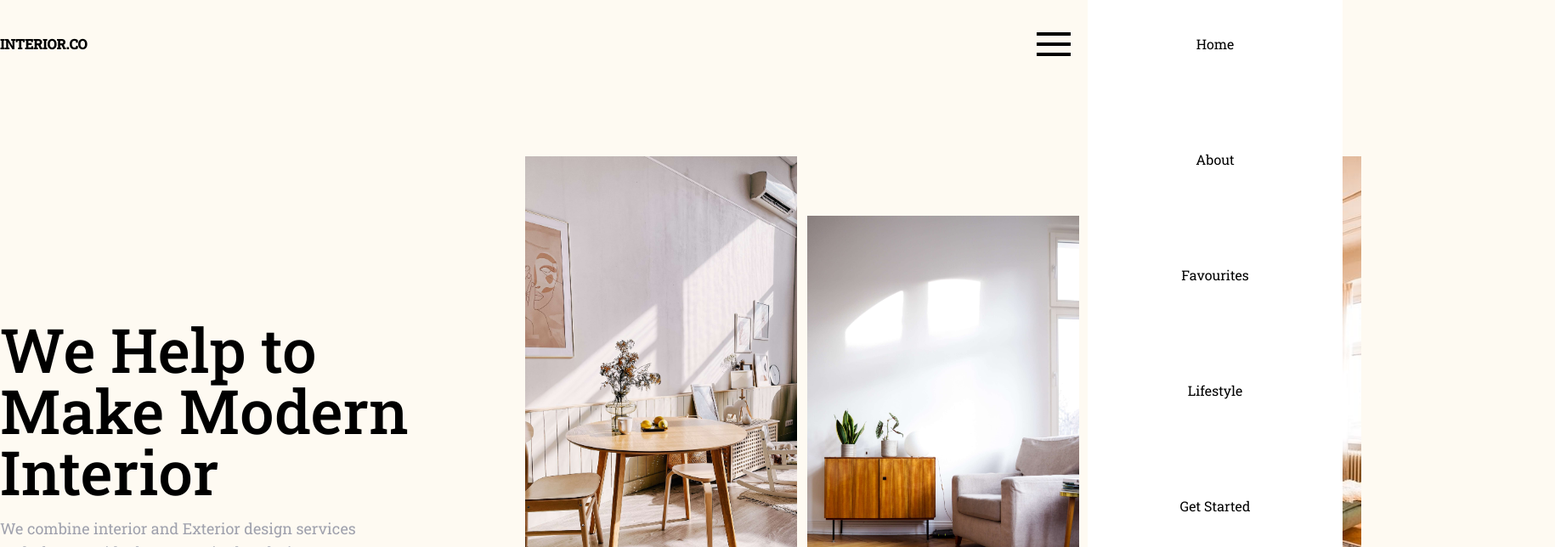
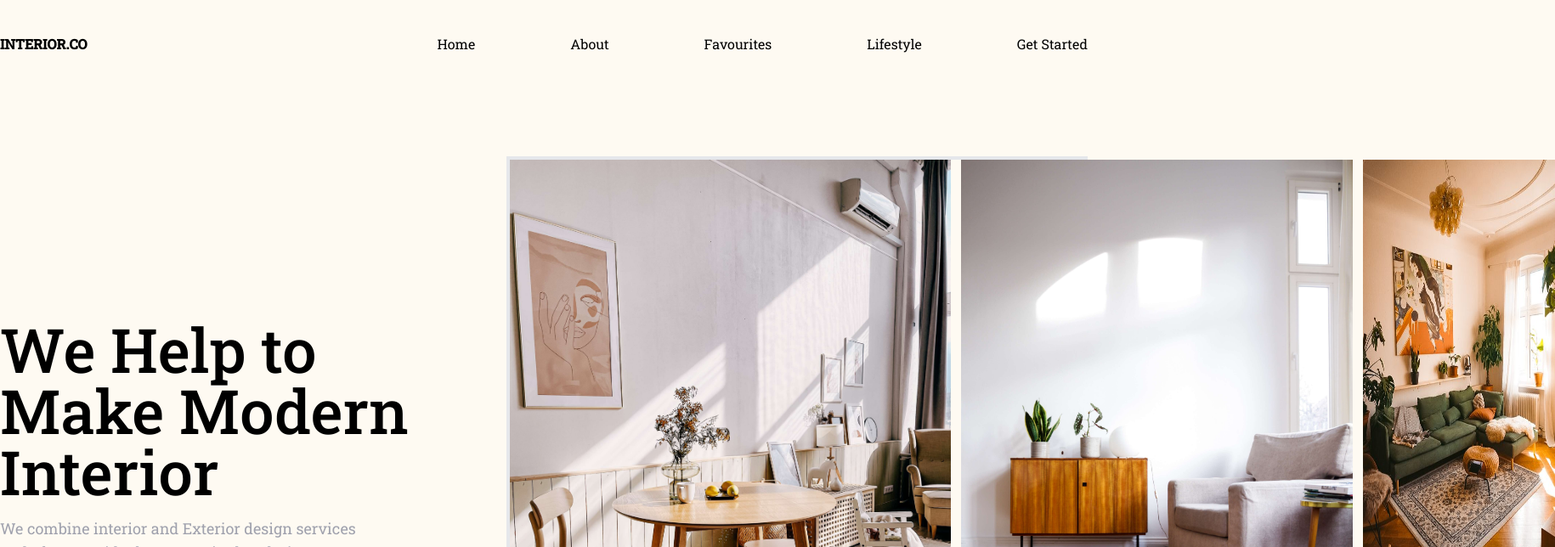
Before and after one commit to nofeth/slicing-website-interior, a React (Vite) app: page / in a window 1280 px wide. Shown: the top 644 px of the page at 85% size, 1830 px wide, since content can reach past the window. Built offline with nearby package versions, Linux system fonts and the light colour scheme.

Commit message:
fix jumbotron

```diff
--- a/index.html
+++ b/index.html
@@ -2,7 +2,7 @@
 <html lang="en" class="font-RobotoSlab">
   <head>
     <meta charset="UTF-8" />
-    <meta name="viewport" content="width=device-width, initial-scale=1.0" />
+    <meta name="viewport" content="width=device-width, initial-scale=1 " />
     <link rel="preconnect" href="https://fonts.googleapis.com">
     <link rel="preconnect" href="https://fonts.gstatic.com" crossorigin>
     <link href="https://fonts.googleapis.com/css2?family=Roboto+Slab:wght@300;400;500&display=swap" rel="stylesheet">
--- a/src/App.jsx
+++ b/src/App.jsx
@@ -7,25 +7,26 @@ function App() {
   function hiddenNavbar() {
     setActive(active ? false : true)
   }
+
   useEffect(() => {
 
   },[])
    return (
     <>
-      <header className='flex justify-between relative  container'>
+      <header className='flex justify-between  relative container'>
         <h1 className='ml-5 md:ml-0 uppercase py-10 font-semibold'>Interior.co</h1>
-        <button type='button' ref={hamburger} onClick={() => hiddenNavbar()} className='hamburger block mr-5'>
+        <button type='button' ref={hamburger} onClick={() => hiddenNavbar()} className={`${active ? 'block' : 'hidden'} hamburger mr-5 md:hidden`}>
           <span className='w-[40px] h-1 block my-2 bg-black'></span>
           <span className='w-[40px] h-1 block my-2 bg-black'></span>
           <span className='w-[40px] h-1 block my-2 bg-black'></span>
         </button>
-        <nav className={`${active ? 'translate-x-full' : 'translate-x-0'} translate ease-out duration-500 md:flex gap-9 lg:gap-16 xl:gap-28 2xl:gap-36 flex items-center pt-10 flex-col h-full bg-white fixed max-w-[300px] w-full z-20 right-0`} hidden={active}>
+        <nav className={`${active ? 'translate-x-full' : 'translate-x-0'} md:translate-x-0  translate md:transition-none ease-out duration-500 gap-9 lg:gap-16 xl:gap-28 2xl:gap-36 flex items-center pt-10 md:pt-0 md:flex-row flex-col h-full md:h-auto  bg-white md:bg-transparent md:static fixed md:max-w-none max-w-[300px] md:w-auto w-full z-20 right-0`}>
           <Link to="/">Home</Link>
           <Link to="#">About</Link>
           <Link to="#">Favourites</Link>
           <Link to="#">Lifestyle</Link>
           <Link to="#">Get Started</Link>
-          <Link to="#" onClick={hiddenNavbar} >
+          <Link className='md:hidden' to="#" onClick={hiddenNavbar} >
           <i className="uil uil-arrow-right text-4xl"></i>
           </Link>
         </nav>
--- a/src/components/templates/Jumbotron.jsx
+++ b/src/components/templates/Jumbotron.jsx
@@ -14,10 +14,10 @@ export default function Jumbotron(){
                 <button className="px-10 bg-[#F9A309]  text-white" ><i className="text-4xl uil uil-search"></i></button>
             </div>
             </article>
-            <article className="flex gap-3 md:order-2 order-1 w-full lg:w-1/2 mx-5 md:mx-auto">
-                <img className="self-start w-full lg:w-1/2 h-4/5 object-cover" src={image1} alt="" />
-                <img className="self-center w-full  h-4/5 lg:w-1/2  object-cover" src={image2} alt="" />
-                <img className="w-full object-cover lg:w-1/2" src={image3} alt="" />
+            <article className="flex gap-3 md:order-2 order-1 w-full border-4 lg:w-full mx-5 md:mx-auto">
+                <img className=" object-cover" src={image1} alt="" />
+                <img className=" object-cover" src={image2} alt="" />
+                <img className=" h-4/5 lg:w-1/3" src={image3} alt="" />
             </article>
             </div>
         </section>
```
Also changed, not shown: 1 other file (tests, documents, lock files or other folders).
